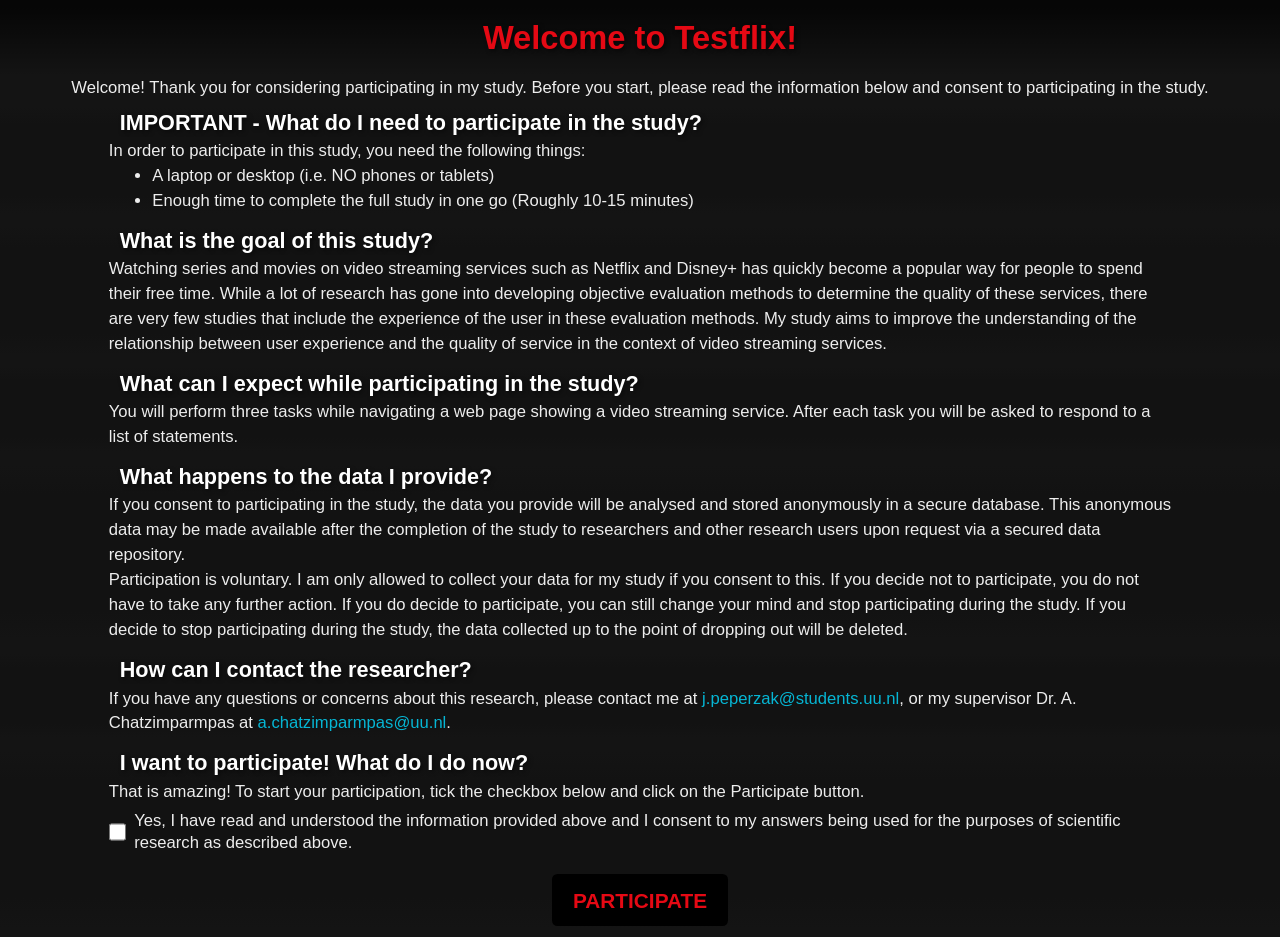
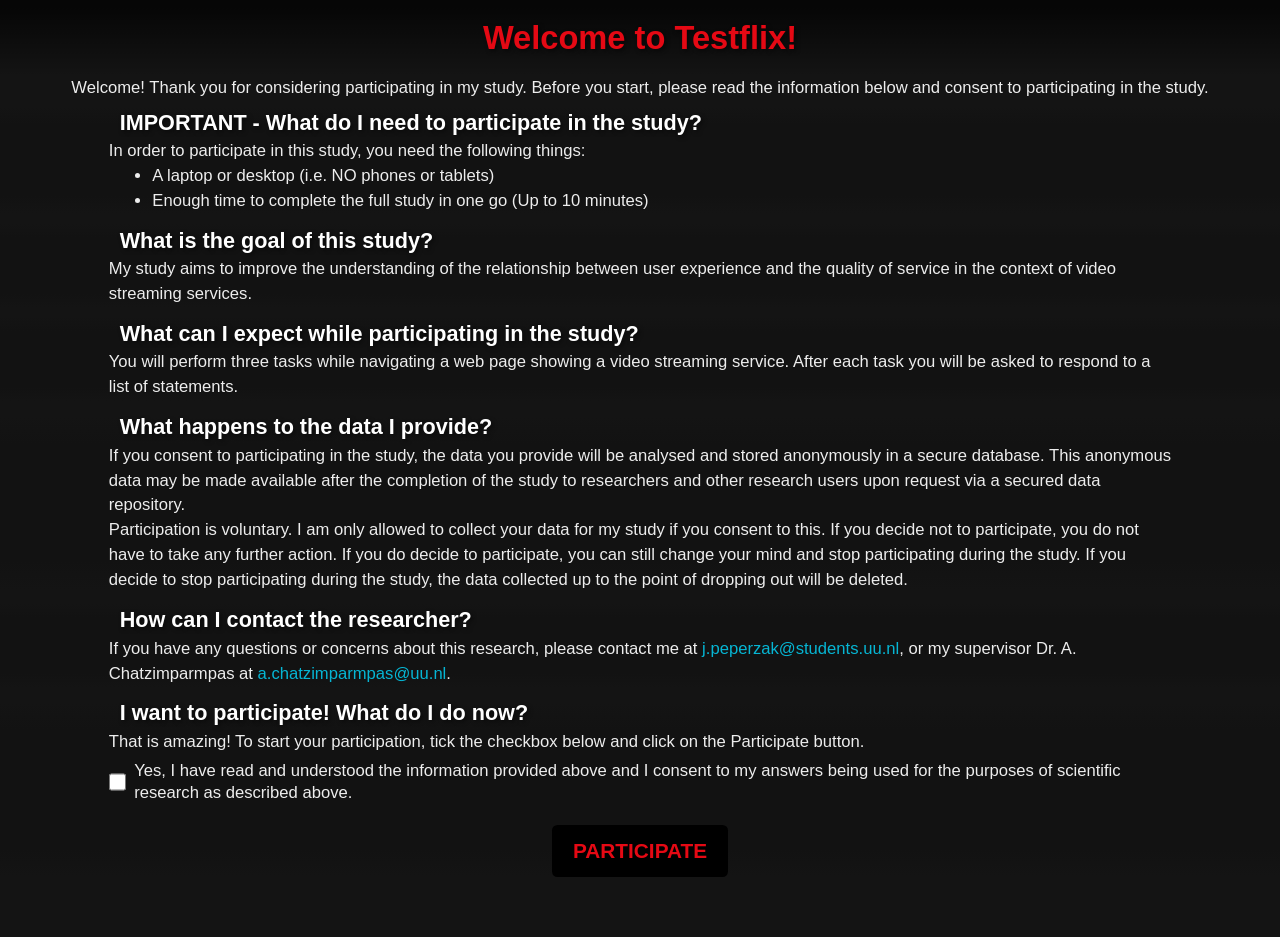
Before and after one commit to JellePeperzak/Testflix-FrontEnd, a Next.js app: page / in a window 1280 px wide. After the commit the page ends 887 px from the top, so only its background shows below. Built offline with nearby package versions, Linux system fonts and the light colour scheme.

Commit message:
UPDATE - Shortened the text in the introduction page. Experiment is ready for deployment.

```diff
--- a/src/app/page.tsx
+++ b/src/app/page.tsx
@@ -55,7 +55,7 @@ export default function Home () {
           </p>
           <ul>
             <li>A laptop or desktop {"("}i.e. NO phones or tablets{")"}</li>
-            <li>Enough time to complete the full study in one go {"("}Roughly 10-15 minutes{")"}</li>
+            <li>Enough time to complete the full study in one go {"("}Up to 10 minutes{")"}</li>
           </ul>
 
         </div>
@@ -63,9 +63,6 @@ export default function Home () {
         <div className="section-text-research">
           <h2>What is the goal of this study?</h2>
           <p>
-            Watching series and movies on video streaming services such as Netflix and Disney+ has quickly become a popular way for people to spend
-            their free time. While a lot of research has gone into developing objective evaluation methods to determine the quality of these services,
-            there are very few studies that include the experience of the user in these evaluation methods.
             My study aims to improve the understanding of the relationship between user experience and the quality of service in the context of
             video streaming services.
           </p>
```
